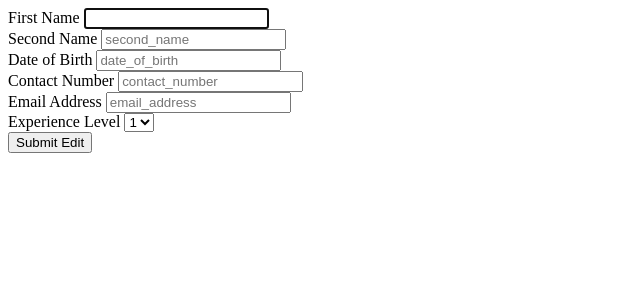
After one commit to tpstocker/project1_gym, a Flask app: template end_code/templates/members/edit.html in a window 1280 px wide. The commit adds this page. Shown: the top 300 px of the page, without its empty margins (0-640 px from the left). Run offline with Flask 2, Linux system fonts and the light colour scheme; the template is opened without the code that fills it, so the values that code supplies are empty.

Commit message:
added edit member

```diff
--- a/end_code/repositories/member_repository.py
+++ b/end_code/repositories/member_repository.py
@@ -46,4 +46,7 @@ def delete(id):
     values = [id]
     run_sql(sql, values)
 
-##update task...##
+def update(member):
+    sql = "UPDATE members SET (membership_level, experience, email_address, contact_number, date_of_birth, second_name, first_name) VALUES (%s, %s, %s, %s, %s, %s, %s) RETURNING id"
+    values = [member.membership_level, member.experience, member.email_address, member.contact_number, member.date_of_birth, member.second_name, member.first_name]
+    run_sql(sql, values)
--- /dev/null
+++ b/end_code/templates/members/edit.html
@@ -0,0 +1,39 @@
+{% extends "base.html" %}
+
+{% block content %}
+
+<form action="/members/{{member.id}}" method="post">
+    <div>
+        <label for="first_name">First Name</label>
+        <input type="text" id="first_name" value="{{member.first_name}}" name="first_name" required autofocus>
+    </div>
+    <div>
+        <label for="second_name">Second Name</label>
+        <input type="text" id="second_name" value="{{member.second_name}}" name="second_name" placeholder="second_name" required>
+    </div>
+    <div>
+        <label for="date_of_birth">Date of Birth</label>
+        <input type="text" id="date_of_birth" value="{{member.date_of_birth}}" name="date_of_birth" placeholder="date_of_birth" required>
+    </div>
+    <div>
+        <label for="contact_number">Contact Number</label>
+        <input type="text" id="contact_number" value="{{member.contact_number}}" name="contact_number" placeholder="contact_number" required>
+    </div>
+    <div>
+        <label for="email_address">Email Address</label>
+        <input type="text" id="email_address" value="{{member.email_address}}" name="email_address" placeholder="email_address" required>
+    </div>
+    <div>
+        <label for="experience">Experience Level</label>
+        <select name="experience" id="experience">
+            <option value="1" {% if member.experience == '1' %} selected="selected" {% endif %}>1</option>
+            <option value="2" {% if member.experience == '2' %} selected="selected" {% endif %}>2</option>
+            <option value="3" {% if member.experience == '3' %} selected="selected" {% endif %}>3</option>
+        </select>
+    </div>
+
+
+    <button type="submit">Submit Edit</button>
+</form>
+
+{% endblock %}
```
Also changed, not shown: end_code/controllers/member_controller.py (+27 -14 lines), end_code/templates/members/index.html (+4 -11 lines), end_code/templates/members/new.html (+4 -4 lines), end_code/templates/members/show.html (+10 -0 lines).
